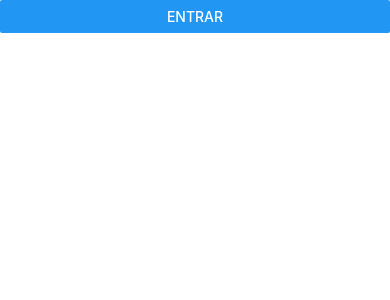
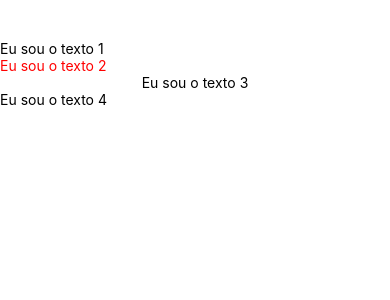
Before and after one commit to Venturim1/React-native, a React Native app: screen / in a window 390 px wide. Shown: the top 300 px of the page. Built offline with nearby package versions, Linux system fonts and the light colour scheme.

Commit message:
Usando StyleSheet

```diff
--- a/App.js
+++ b/App.js
@@ -1,30 +1,30 @@
 import React, {Component} from "react";
-import {View, Text, Image, Button} from 'react-native'
+import {View, Text, StyleSheet} from 'react-native'
 
 class App extends Component {
-  constructor(props) {
-    super(props);
-    this.state = {
-      nome: ''
-    }
-    this.click = this.click.bind(this);
-  }
-
-  click(){
-    this.setState({
-      nome: 'Bruno'
-    })
-  }
-
   render() {
     return(
       <View>
-          <Button title='Entrar' onPress={() => this.click()}/>
-            <Text style={{textAlign:"center", marginTop:30, fontSize:30, color:'purple'}}>{this.state.nome}</Text>
+          <Text style={styles.margem}>Eu sou o texto 1</Text>
+          <Text style={styles.cor}>Eu sou o texto 2</Text>
+          <Text style={styles.alinhaTexto}>Eu sou o texto 3</Text>
+          <Text>Eu sou o texto 4</Text>
       </View>
     )
   }
 
 }
 
+const styles = StyleSheet.create({
+  margem: {
+    marginTop: 40
+  },
+  cor: {
+    color: 'red'
+  },
+  alinhaTexto: {
+    textAlign: 'center'
+  }
+})
+
 export default App;
```
